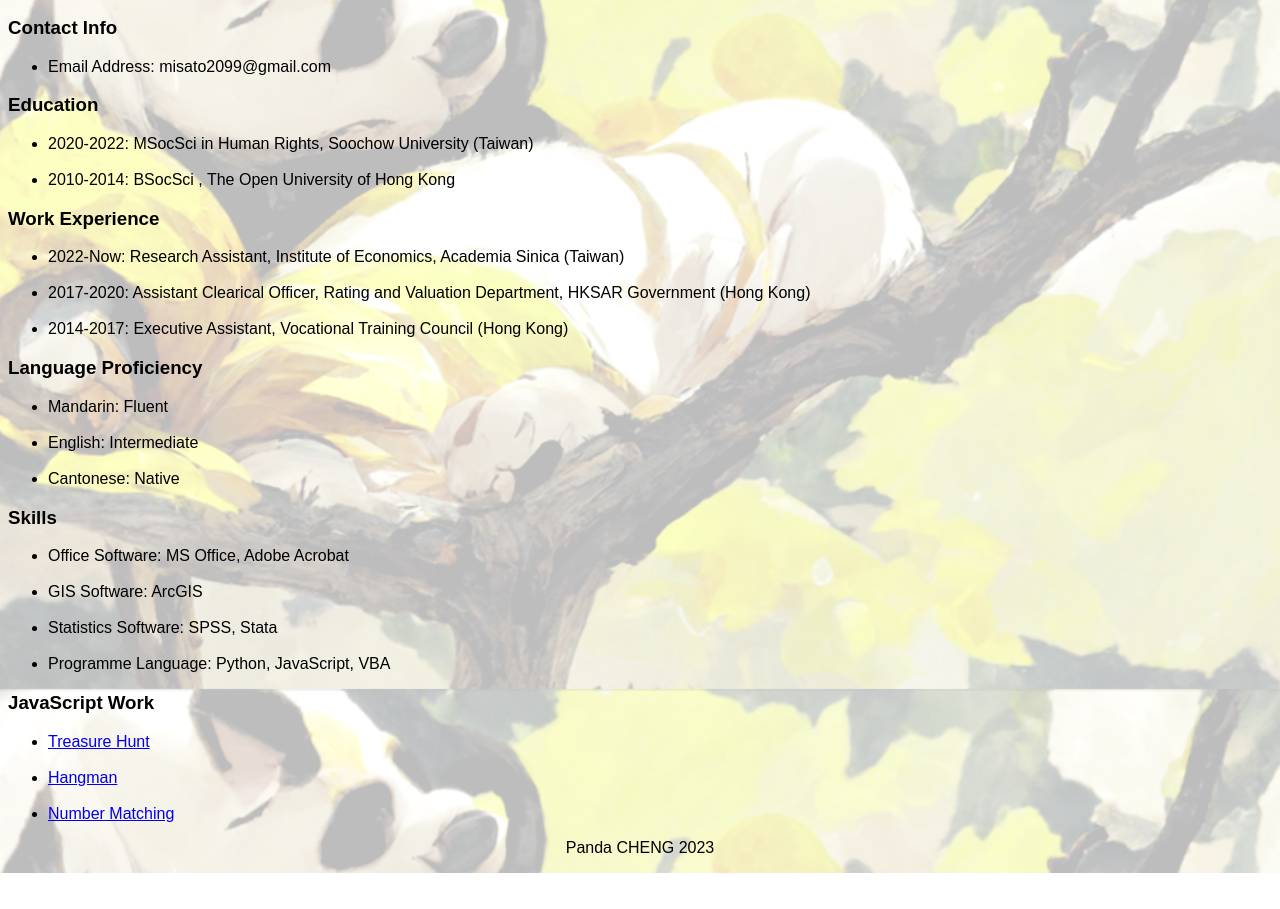
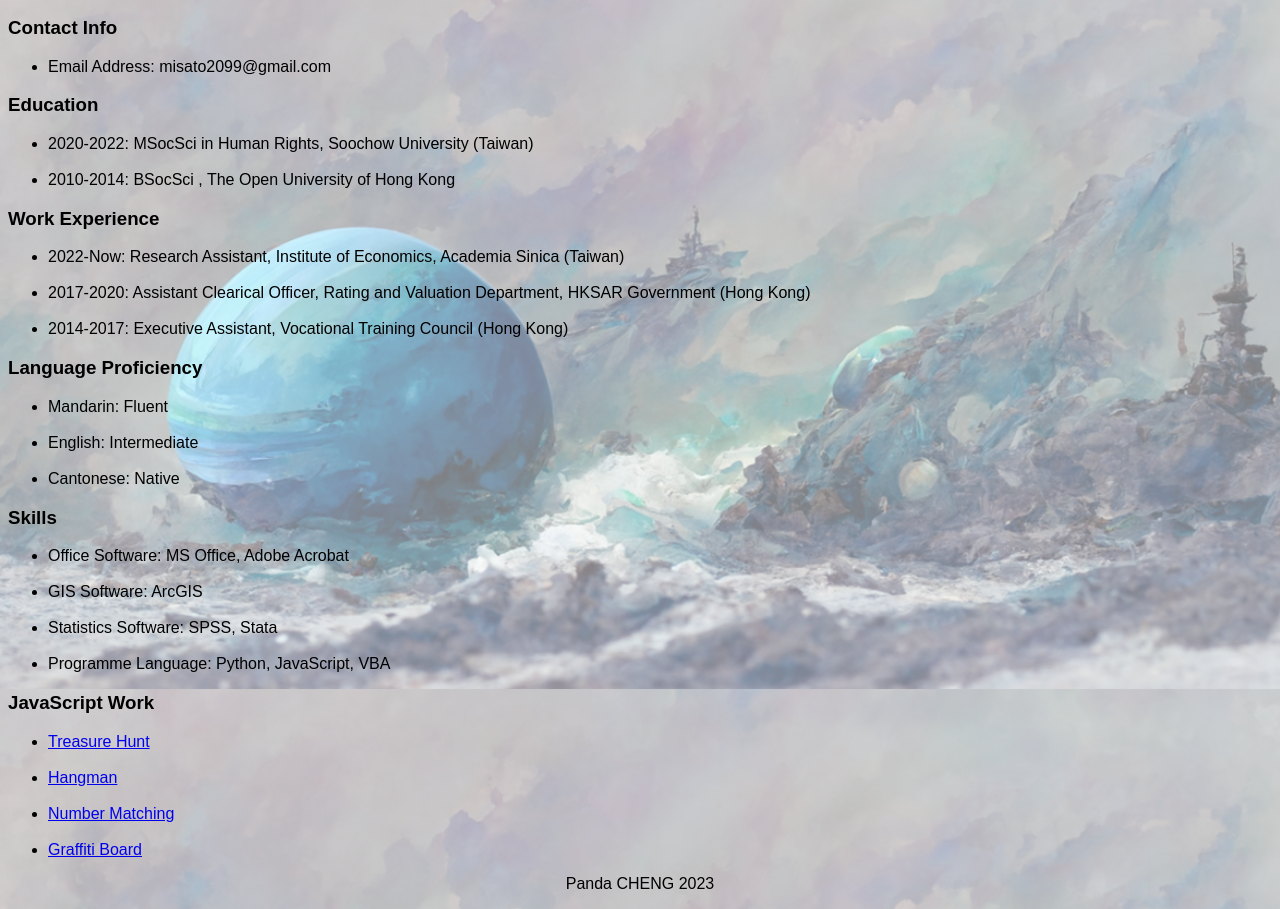
Before and after one commit to misato2099/misato2099.github.io, a plain HTML site: page index.html in a window 1280 px wide. Shown: the part 111-1020 px from the top of the page. Before the commit the page ends 984 px from the top, so only its background shows below. Drawn offline with Linux system fonts and the light colour scheme.

Commit message:
Update index.html
Update JS work and homepage background.

```diff
--- a/index.html
+++ b/index.html
@@ -11,7 +11,7 @@
         /* h2{font-family: Arial, Helvetica, sans-serif;} */
         footer{text-align: center;} /*腳註位置*/
         /* article{font-family: Arial, Helvetica, sans-serif;} */
-        body{background-image: url("images/圖片\ 1.png");
+        body{background-image: url("images/neptune.png");
             background-repeat: no-repeat;
             background-attachment: fixed;
             background-position: center;
@@ -79,11 +79,10 @@
                 <li><a href="https://misato2099.github.io/Hangman.html" title="JS Mini Game Exercise">Hangman</a></li>
                 <br>
                 <li><a href="https://misato2099.github.io/guessnum.html" title="JS Mini Game Exercise">Number Matching</a></li>
+                <br>
+                <li><a href="https://misato2099.github.io/graffiti.html">Graffiti Board</a></li>
             </ul>
         </section>
-        <aside>
-            <!-- <p>sfsfdsfdsfsfsdfsdf</p> -->
-        </aside>
     </article>
     <footer>
         <p>Panda CHENG 2023</p>
```
